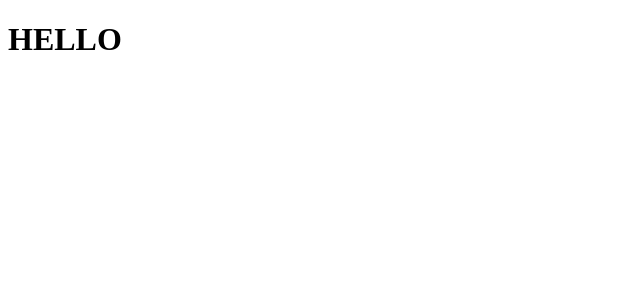
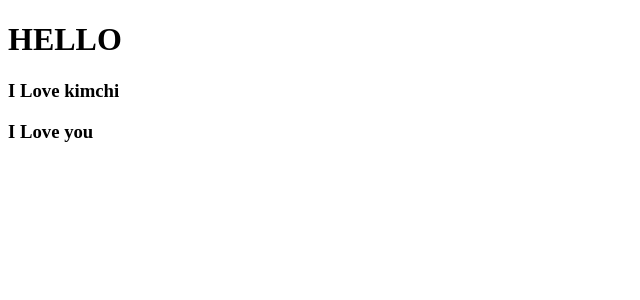
Before and after one commit to gouz7514/movie_app_khj, a React (Create React App) app: page / in a window 1280 px wide. Shown: the top 300 px of the page, without its empty margins (0-640 px from the left). Built offline with nearby package versions, Linux system fonts and the light colour scheme.

Commit message:
Component Practice

```diff
--- a/src/App.js
+++ b/src/App.js
@@ -1,9 +1,15 @@
 import React from 'react';
+
+function Food({fav}) {
+  return <h3>I Love {fav}</h3>
+}
 
 function App() {
   return (
     <div className="App">
       <h1>HELLO</h1>
+      <Food fav="kimchi" />
+      <Food fav="you" />
     </div>
   );
 }
```
